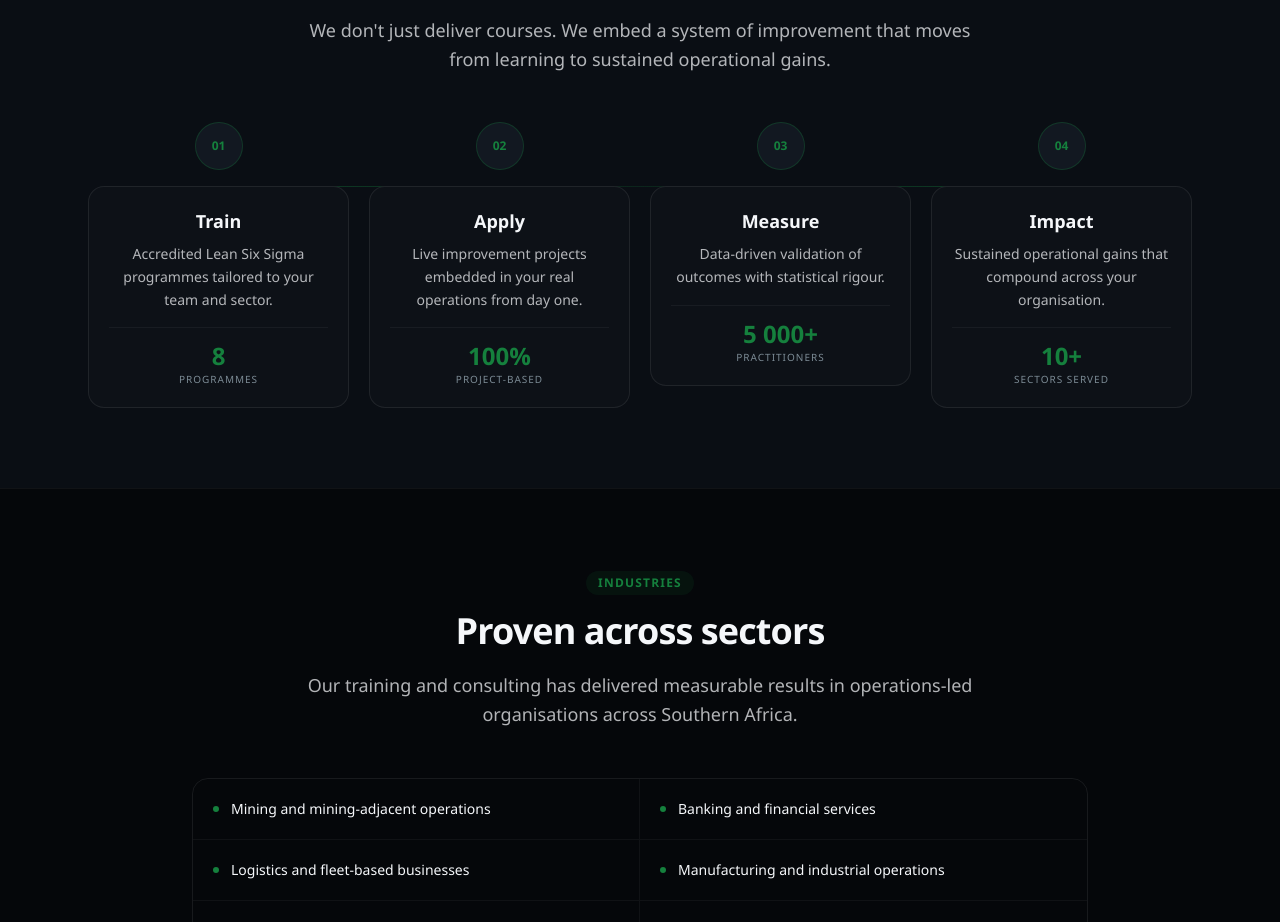
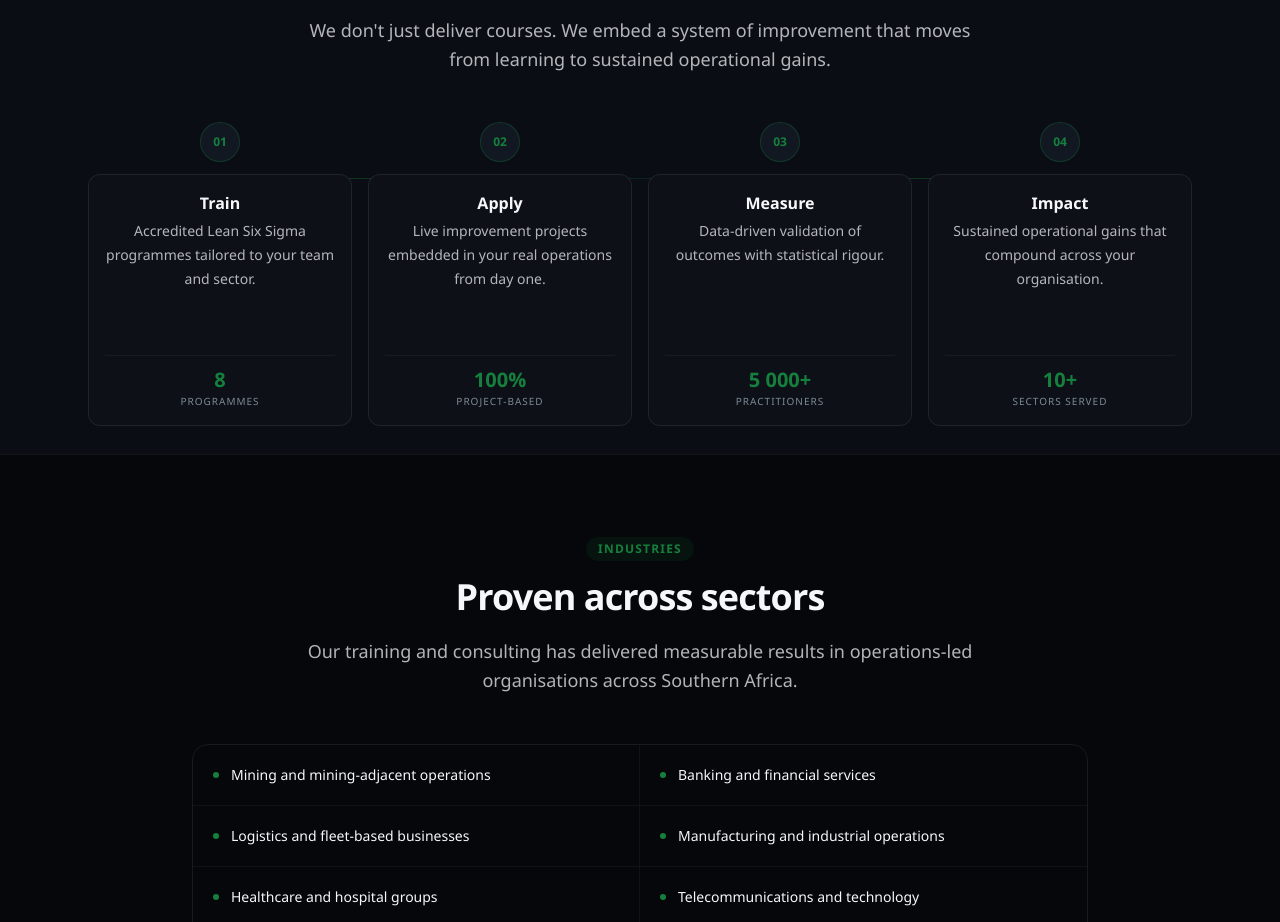
Before and after one commit to darrensmith849/sixsigmasouthafrica, a Next.js app: page / in a window 1280 px wide. Shown: the part 4905-5827 px from the top of the page. Built offline with nearby package versions, Linux system fonts and the light colour scheme.

Commit message:
Tighten transformation cards and restore hover copy

```diff
--- a/src/components/TransformationFlow.tsx
+++ b/src/components/TransformationFlow.tsx
@@ -36,26 +36,26 @@ export default function TransformationFlow() {
       <div className="hidden md:block">
         <div className="relative">
           {/* Connecting line */}
-          <div className="absolute top-16 left-[calc(12.5%+20px)] right-[calc(12.5%+20px)] h-px bg-gradient-to-r from-accent/40 via-accent/20 to-accent/40" />
+          <div className="absolute top-14 left-[calc(12.5%+20px)] right-[calc(12.5%+20px)] h-px bg-gradient-to-r from-accent/40 via-accent/20 to-accent/40" />
 
-          <div className="grid grid-cols-4 gap-5">
+          <div className="grid grid-cols-4 gap-4">
             {stages.map((stage) => (
-              <div key={stage.step} className="relative text-center">
+              <div key={stage.step} className="relative min-w-0 text-center">
                 {/* Step number node */}
-                <div className="relative z-10 mx-auto mb-4 flex h-12 w-12 items-center justify-center rounded-full border border-accent/30 bg-surface-elevated">
+                <div className="relative z-10 mx-auto mb-3 flex h-10 w-10 items-center justify-center rounded-full border border-accent/30 bg-surface-elevated">
                   <span className="text-xs font-bold text-accent">{stage.step}</span>
                 </div>
 
                 {/* Card */}
-                <div className="rounded-2xl border border-border bg-surface p-5">
-                  <h3 className="mb-2 text-lg font-semibold text-text">
+                <div className="flex h-full flex-col rounded-xl border border-border bg-surface px-4 py-4">
+                  <h3 className="mb-1 text-base font-semibold text-text">
                     {stage.title}
                   </h3>
-                  <p className="mb-4 text-sm leading-relaxed text-muted">
+                  <p className="mb-3 flex-1 text-sm leading-6 text-muted">
                     {stage.description}
                   </p>
-                  <div className="border-t border-border/60 pt-3">
-                    <p className="text-2xl font-semibold text-accent">
+                  <div className="border-t border-border/60 pt-2.5">
+                    <p className="text-xl font-semibold text-accent">
                       {stage.stat}
                     </p>
                     <p className="text-[10px] font-medium uppercase tracking-widest text-muted2">
@@ -75,7 +75,7 @@ export default function TransformationFlow() {
           {/* Vertical line */}
           <div className="absolute left-[23px] top-0 bottom-0 w-px bg-gradient-to-b from-accent/40 via-accent/20 to-accent/40" />
 
-          <div className="space-y-5">
+          <div className="space-y-4">
             {stages.map((stage) => (
               <div key={stage.step} className="relative flex gap-4">
                 {/* Node */}
@@ -84,11 +84,11 @@ export default function TransformationFlow() {
                 </div>
 
                 {/* Card */}
-                <div className="flex-1 rounded-2xl border border-border bg-surface p-4">
+                <div className="flex-1 rounded-xl border border-border bg-surface px-4 py-3.5">
                   <h3 className="mb-1 text-base font-semibold text-text">
                     {stage.title}
                   </h3>
-                  <p className="mb-3 text-sm leading-relaxed text-muted">
+                  <p className="mb-2.5 text-sm leading-6 text-muted">
                     {stage.description}
                   </p>
                   <div className="flex items-baseline gap-2">
--- a/src/components/consulting/HowWeWorkStrip.tsx
+++ b/src/components/consulting/HowWeWorkStrip.tsx
@@ -101,7 +101,7 @@ export default function HowWeWorkStrip() {
   const [hoveredIndex, setHoveredIndex] = useState<number | null>(null);
 
   const previewIndex = hoveredIndex ?? activeIndex;
-  const active = phases[activeIndex];
+  const visiblePhase = phases[previewIndex];
 
   return (
     <div className="relative overflow-hidden rounded-2xl border border-border/70 bg-background-secondary p-6">
@@ -126,6 +126,8 @@ export default function HowWeWorkStrip() {
                   onClick={() => setActiveIndex(i)}
                   onMouseEnter={() => setHoveredIndex(i)}
                   onMouseLeave={() => setHoveredIndex(null)}
+                  onFocus={() => setHoveredIndex(i)}
+                  onBlur={() => setHoveredIndex(null)}
                   className="text-center"
                 >
                   <div
@@ -147,8 +149,8 @@ export default function HowWeWorkStrip() {
         <div className="grid grid-cols-12 gap-4 rounded-2xl border border-white/[0.08] bg-surface/55 px-5 py-4">
           <div className="col-span-7">
             <p className="text-[10px] font-semibold uppercase tracking-[0.24em] text-muted2">Current Phase</p>
-            <h3 className="mt-2 text-lg font-semibold text-text">{active.title}</h3>
-            <p className="mt-2 text-sm leading-relaxed text-muted">{active.description}</p>
+            <h3 className="mt-2 text-lg font-semibold text-text">{visiblePhase.title}</h3>
+            <p className="mt-2 text-sm leading-relaxed text-muted">{visiblePhase.description}</p>
           </div>
           <div className="col-span-5">
             <PhaseVisual index={previewIndex} animated={hoveredIndex !== null} />
```
